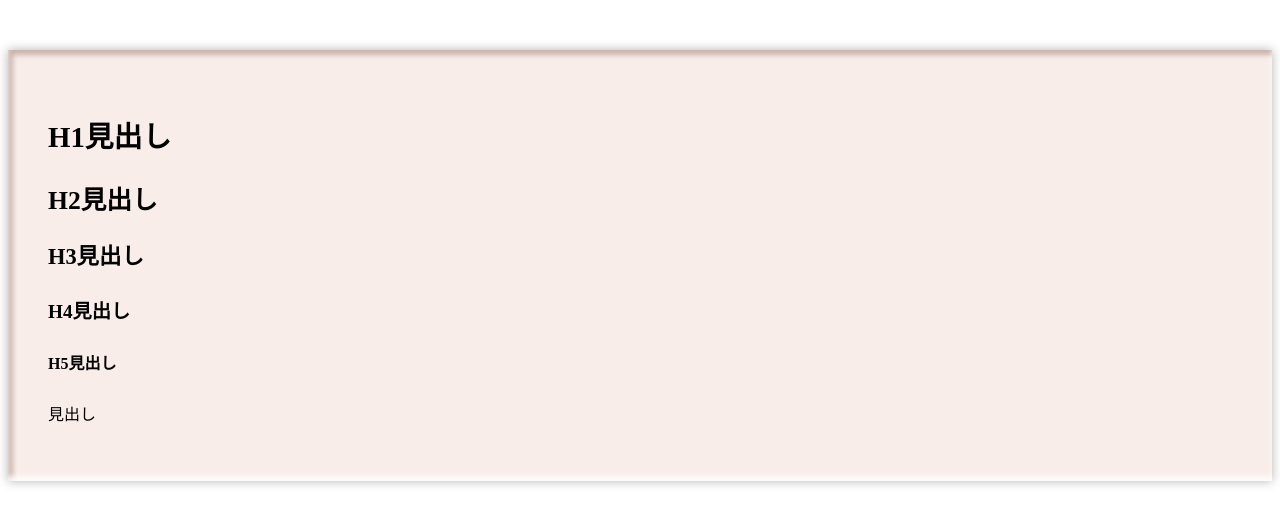
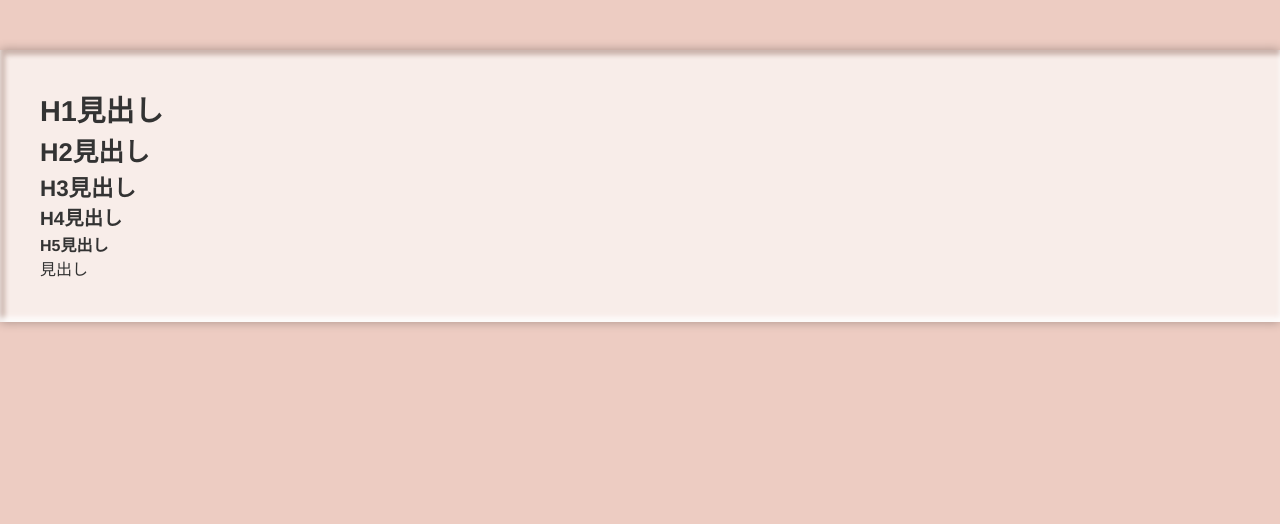
Before and after one commit to chinen-octtn/chi-portfolio, a Vue app: page / in a window 1280 px wide. Shown: the top 524 px of the page. Built offline with nearby package versions, Linux system fonts and the light colour scheme.

Commit message:
add: basic style

```diff
--- a/index.html
+++ b/index.html
@@ -4,7 +4,9 @@
   <meta charset="UTF-8">
   <link rel="icon" href="/favicon.ico" />
   <meta name="viewport" content="width=device-width, initial-scale=1.0">
-  <title>Vite App</title>
+  <title>Karachoco Code - カラチョコ コード </title>
+  <link rel="stylesheet" href="/src/index.css">
+  <link rel="preconnect" href="https://fonts.gstatic.com">
 </head>
 <body>
   <div id="app"></div>
--- a/src/index.css
+++ b/src/index.css
@@ -8,4 +8,12 @@
 
 html {
   background: var(--color-bg);
+  color: var(--color-text);
+  font-family: "Helvetica Neue",
+  Arial,
+  "Hiragino Kaku Gothic ProN",
+  "Hiragino Sans",
+  Meiryo,
+  sans-serif;
+};
 }
```
